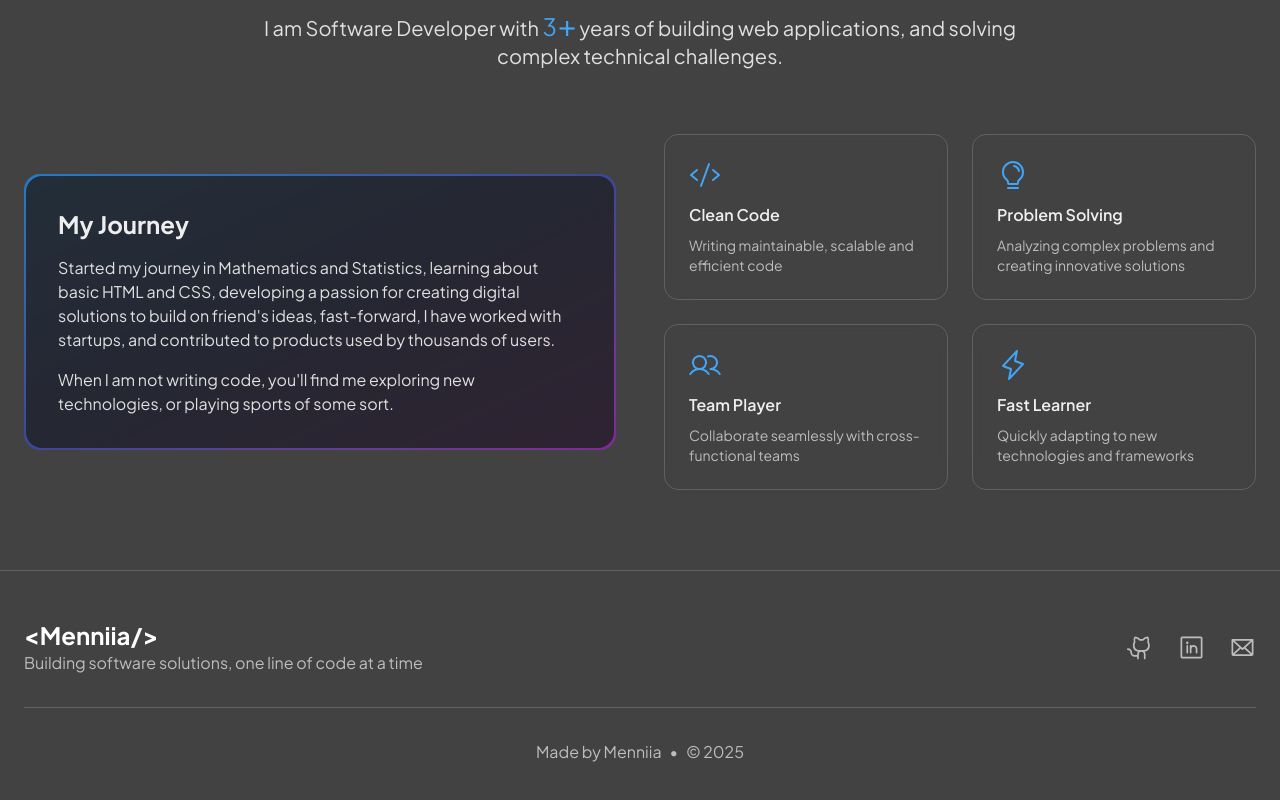
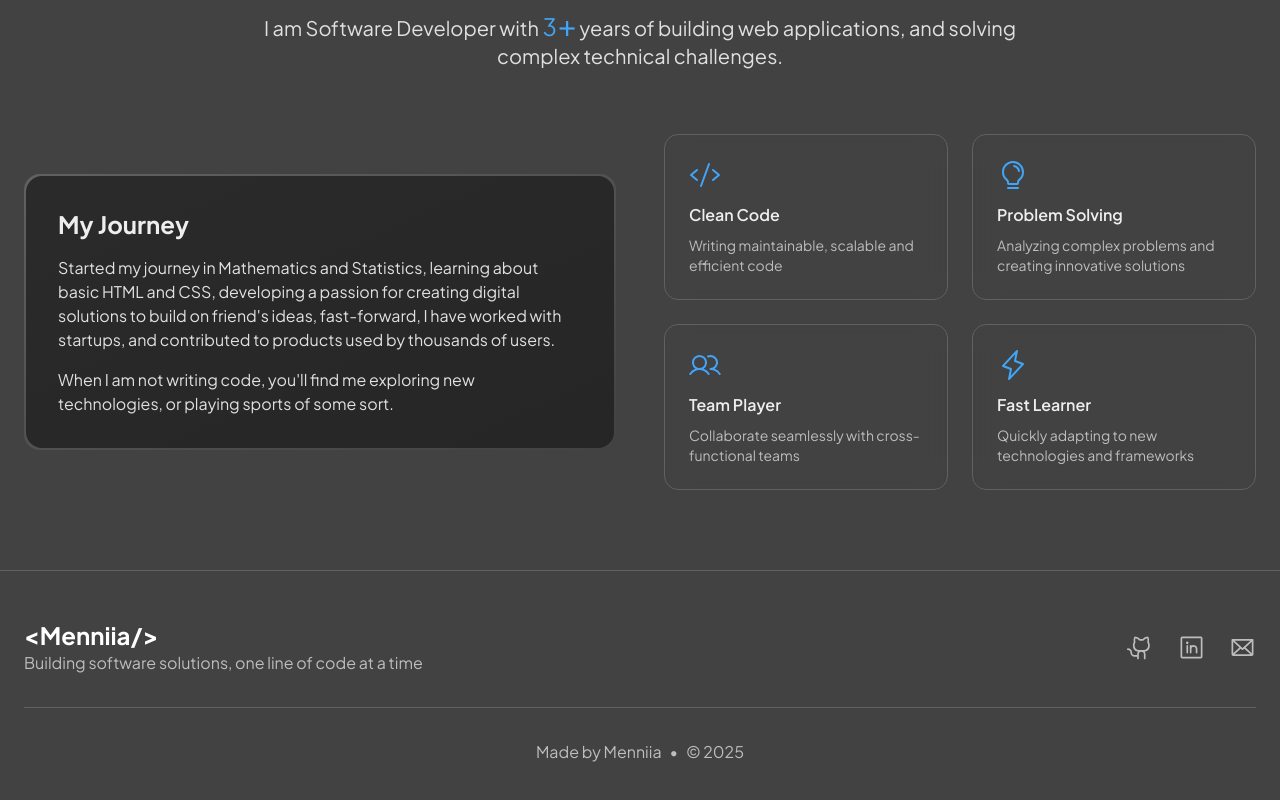
Before and after one commit to menniia/menniia, a React (Vite) app: page / in a window 1280 px wide. Shown: the part 946-1746 px from the top of the page. Built offline with nearby package versions, Linux system fonts and the light colour scheme.

Commit message:
updated gradient

```diff
--- a/src/components/About.tsx
+++ b/src/components/About.tsx
@@ -63,7 +63,7 @@ const About = () => {
                         transition={{ duration: 0.6 }}
                         viewport={{ once: true }}
                     >
-                        <div className="bg-gradient-to-br from-[#1E88E5]/80 via-[#3949AB]/80 to-[#8E24AA]/80 p-0.5 rounded-2xl">
+                        <div className="bg-gradient-to-br from-[#616161] via-[#757575]/30 to-[#424242] p-0.5 rounded-2xl">
                             <div className="bg-[#212121]/85 p-8 rounded-2xl">
                                 <h3 className="text-2xl font-bold text-[#EEEEEE] mb-4">
                                     My Journey
```
